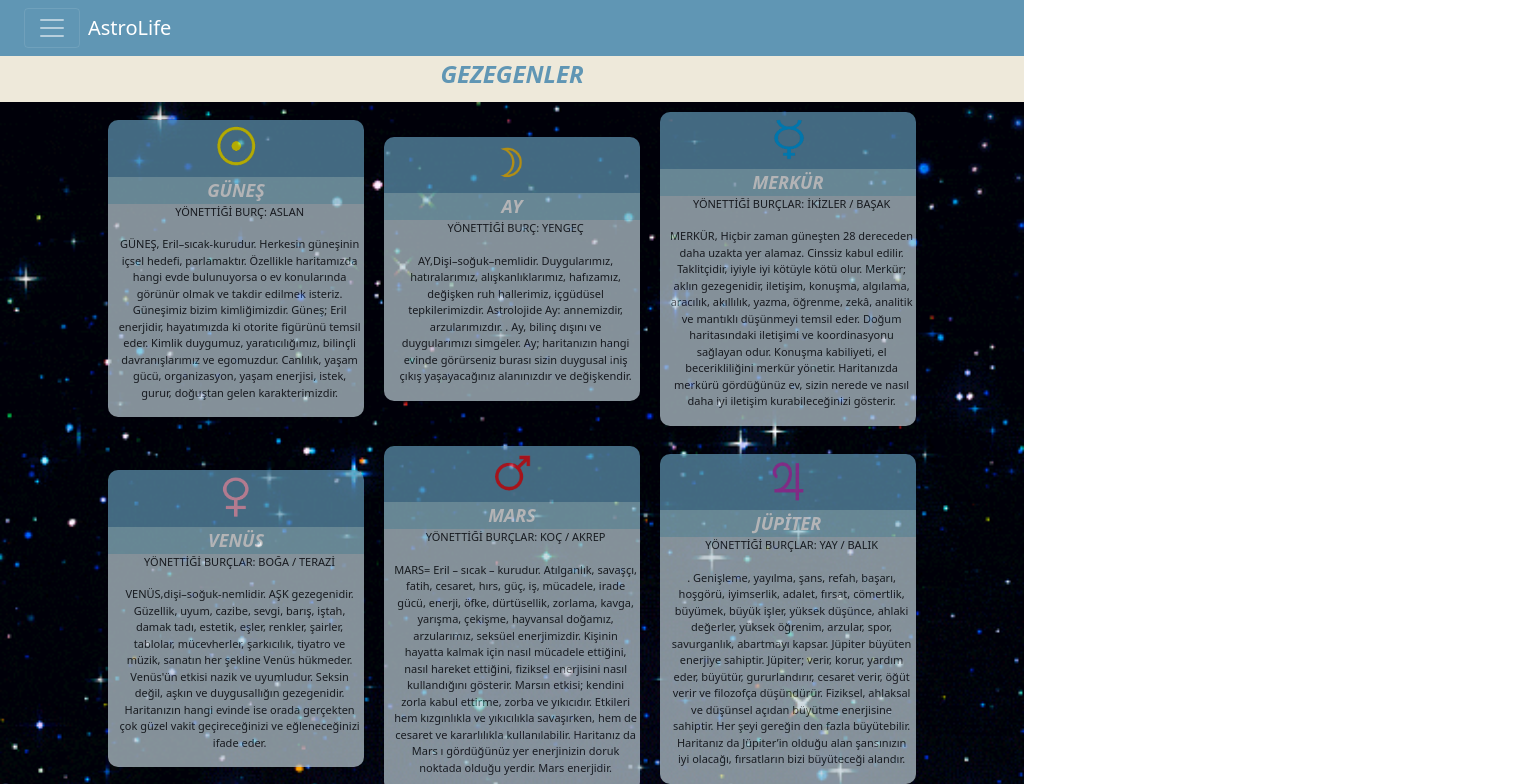
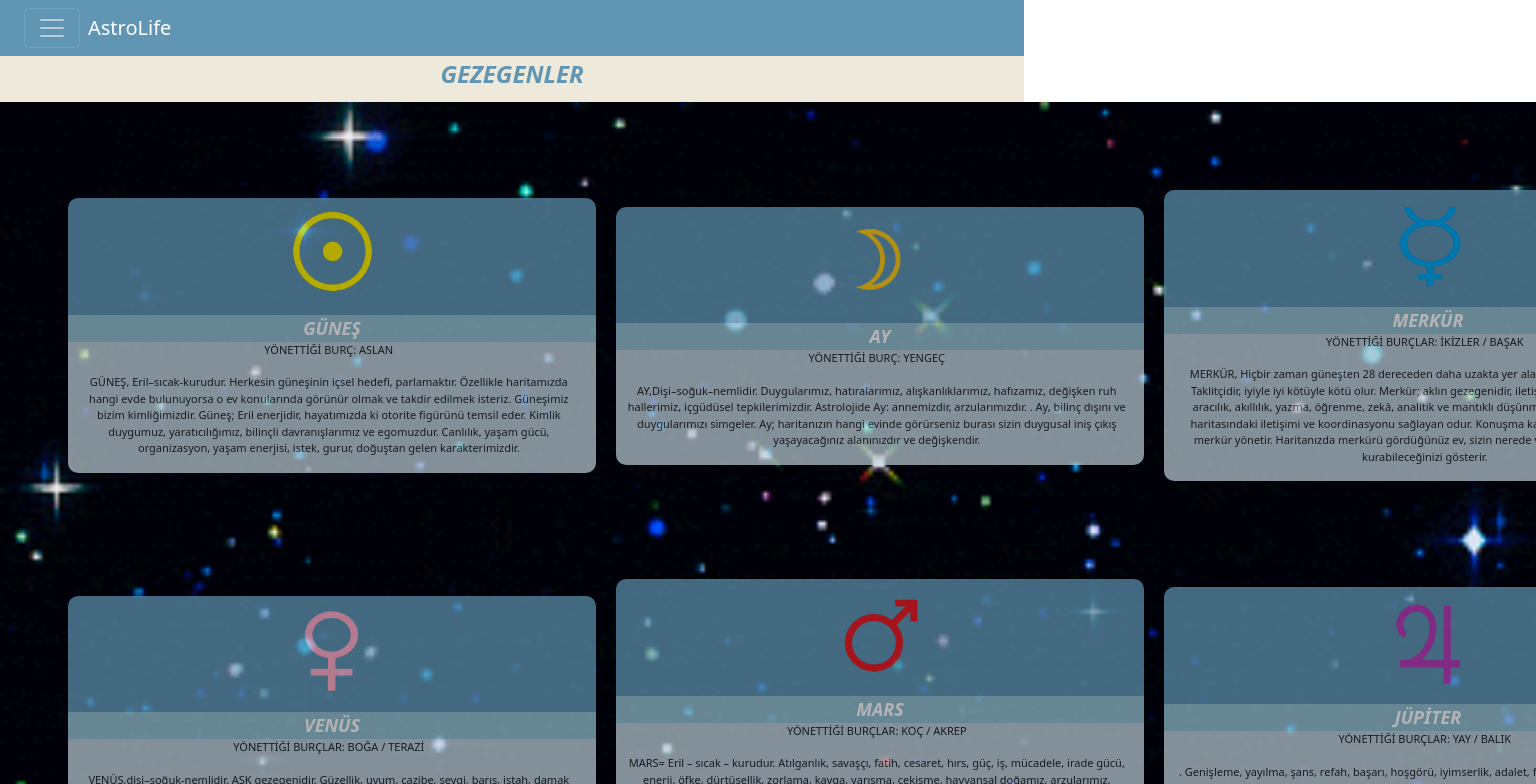
Before and after one commit to semainal/astrogame, a React (Create React App) app: page /planets in a window 1024 px wide. Shown: the top 784 px of the page, 1536 px wide, since content can reach past the window. Built offline with nearby package versions, Linux system fonts and the light colour scheme.

Commit message:
Update planets.css

```diff
--- a/src/pages/planets/planets.css
+++ b/src/pages/planets/planets.css
@@ -1,16 +1,14 @@
 .planets{
     width: 100%;
+    height: 150vh;
     background: url("../../img/planet3.gif");
     background-repeat: no-repeat;
     background-size: cover;
-    display: flex;
     justify-content: center;
     align-items: center;
 
 
 }
-
-
 
 
 .planetsTitle{
@@ -24,8 +22,6 @@
     font-style: italic;
     color: #6096B4;
     padding-bottom: 10px;
-
-
 
 }
 
@@ -57,8 +53,42 @@
     opacity: 0.7;
 }
 
+.kolom:hover {
+    transform: scale(1.2);
+     z-index: 1;
+     opacity: 0.9;
+     overflow: auto;
+     background:#bdc3c7 ;
+
+}
+
+@media screen and (max-width:782px){
+    .planets{
+        width: 100vh;
+        height: 400vh;
+        background: url("../../img/planet3.gif");
+        background-repeat: no-repeat;
+        background-size: cover;
+        justify-content: center;
+        align-items: center;
+
+
+    }
+
+
+    .kolom{
+        text-align: center;
+        display: flex;
+        width: 50%;
+        margin-top: 5%;
+    }
+
+}
+
+
+
 .kolom:hover{
-    transform: scale(1.7);
+    transform: scale(1.3);
      z-index: 1;
      opacity: 0.9;
      overflow: auto;
@@ -116,3 +146,53 @@ p{
     align-items: center;
 
 }
+
+.planetsTitle{
+    width: 100%;
+    background: #EEE9DA;
+    display: flex;
+    justify-content: center;
+    align-items: center;
+    font-size: 24px;
+    font-weight: 600;
+    font-style: italic;
+    color: #6096B4;
+    padding-bottom: 10px;
+
+}
+
+@media screen and (min-width: 783px) and (max-width: 1024px) {
+    .planets{
+        width: 220vh;
+        height: 400vh;
+        background: url("../../img/planet3.gif");
+        background-repeat: no-repeat;
+        background-size: cover;
+        justify-content: center;
+        align-items: center;
+
+
+    }
+
+    .planetsTitle{
+        width: 100%;
+        background: #EEE9DA;
+        display: flex;
+        justify-content: center;
+        align-items: center;
+        font-size: 24px;
+        font-weight: 600;
+        font-style: italic;
+        color: #6096B4;
+        padding-bottom: 10px;
+
+
+}
+
+.kolom{
+    text-align: center;
+    display: flex;
+    width: 30%;
+    margin-top: 5%;
+}
+}
```
